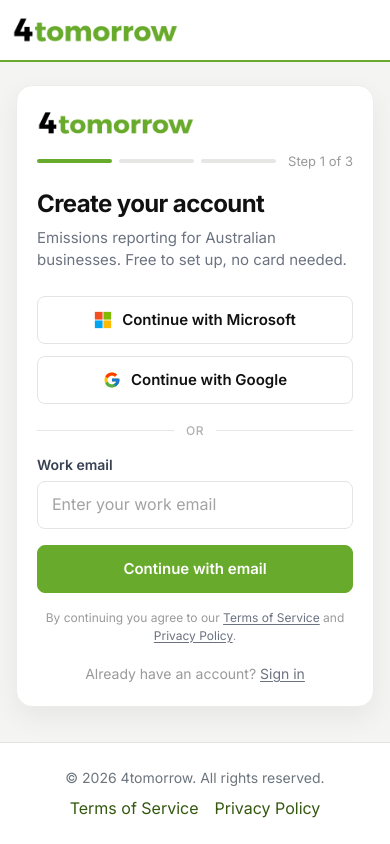
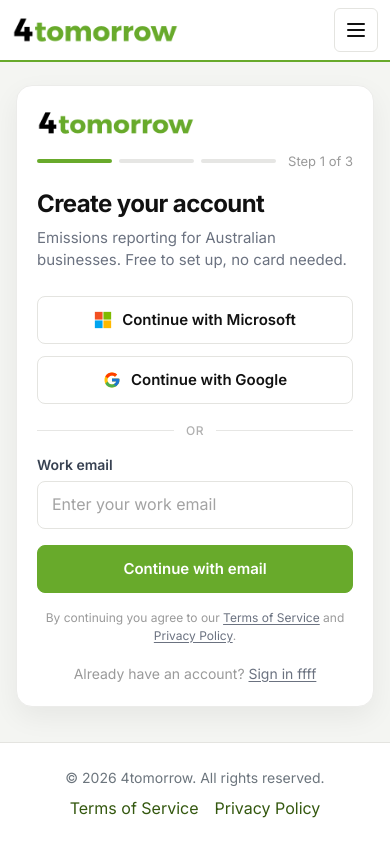
Before and after one commit to Deepaksharmadots/4tomorrow, a Next.js app in the folder client/: page / in a window 390 px wide. Built offline with nearby package versions, Linux system fonts and the light colour scheme.

Commit message:
Enhance Header component with responsive mobile menu functionality; add styles for navbar toggler and login button in globals.css; update SignupLegal component link text for clarity.

```diff
--- a/client/src/app/styles/globals.css
+++ b/client/src/app/styles/globals.css
@@ -57,8 +57,159 @@ body {
   border-bottom: 2px solid var(--brand-green) !important;
 }
 
+.navbar-toggler {
+  display: inline-flex;
+  align-items: center;
+  justify-content: center;
+  width: 2.75rem;
+  height: 2.75rem;
+  padding: 0;
+  border-color: var(--brand-line);
+}
+
 .navbar-toggler:focus {
   box-shadow: 0 0 0 0.25rem rgba(104, 170, 43, 0.35);
+}
+
+.menu-icon {
+  position: relative;
+  display: block;
+  width: 1.125rem;
+  height: 0.875rem;
+}
+
+.menu-icon span {
+  position: absolute;
+  left: 0;
+  width: 100%;
+  height: 2px;
+  background: var(--brand-ink);
+  border-radius: 1px;
+  transition:
+    transform 0.2s ease,
+    opacity 0.2s ease;
+}
+
+.menu-icon span:nth-child(1) {
+  top: 0;
+}
+
+.menu-icon span:nth-child(2) {
+  top: 6px;
+}
+
+.menu-icon span:nth-child(3) {
+  top: 12px;
+}
+
+.navbar-toggler.is-open .menu-icon span:nth-child(1) {
+  transform: translateY(6px) rotate(45deg);
+}
+
+.navbar-toggler.is-open .menu-icon span:nth-child(2) {
+  opacity: 0;
+}
+
+.navbar-toggler.is-open .menu-icon span:nth-child(3) {
+  transform: translateY(-6px) rotate(-45deg);
+}
+
+.nav-login {
+  display: inline-flex;
+  align-items: center;
+  justify-content: center;
+  min-height: 2.25rem;
+  padding: 0.35rem 0.95rem;
+  border: 1px solid var(--brand-green);
+  border-radius: 0.5rem;
+  color: var(--brand-link);
+  background: var(--brand-surface);
+  font-size: 0.9375rem;
+  font-weight: 600;
+  line-height: 1.2;
+  text-decoration: none;
+  transition:
+    background-color 0.15s ease,
+    border-color 0.15s ease,
+    color 0.15s ease;
+}
+
+.nav-login:hover {
+  color: var(--brand-ink);
+  background: var(--brand-green);
+  border-color: var(--brand-green);
+}
+
+.nav-login:focus-visible {
+  outline: none;
+  box-shadow: 0 0 0 0.25rem rgba(104, 170, 43, 0.35);
+}
+
+.site-header-bar {
+  display: flex;
+  align-items: center;
+  flex-wrap: nowrap;
+  width: 100%;
+  min-width: 0;
+}
+
+.site-header-bar .navbar-brand {
+  min-width: 0;
+  margin-right: auto;
+}
+
+.site-header-bar .navbar-toggler {
+  flex-shrink: 0;
+  margin-left: 0.75rem;
+}
+
+.site-nav {
+  display: flex;
+  align-items: center;
+  min-width: 0;
+  max-width: 100%;
+}
+
+@media (max-width: 991.98px) {
+  .site-header .navbar > .container {
+    align-items: stretch;
+  }
+
+  .site-header-bar {
+    position: relative;
+    z-index: 2;
+    flex: 0 0 100%;
+    background: var(--brand-surface);
+  }
+
+  .site-nav {
+    display: none;
+    flex: 0 0 100%;
+    width: 100%;
+  }
+
+  .site-nav.is-open {
+    display: block;
+  }
+
+  .nav-login {
+    width: 100%;
+    min-height: 2.75rem;
+  }
+}
+
+@media (min-width: 992px) {
+  .site-header-bar {
+    width: auto;
+  }
+
+  .site-header-bar .navbar-brand {
+    margin-right: 0;
+  }
+
+  .site-nav {
+    margin-left: auto;
+  }
 }
 
 .card {
--- a/client/src/components/Header.js
+++ b/client/src/components/Header.js
@@ -1,22 +1,97 @@
+"use client";
+
 import Link from "next/link";
+import { useEffect, useState } from "react";
+
+const MOBILE_MENU_QUERY = "(max-width: 991.98px)";
 
 export default function Header() {
+  const [open, setOpen] = useState(false);
+  const [isMobile, setIsMobile] = useState(false);
+
+  useEffect(() => {
+    const media = window.matchMedia(MOBILE_MENU_QUERY);
+
+    function sync() {
+      const mobile = media.matches;
+      setIsMobile(mobile);
+      if (!mobile) setOpen(false);
+    }
+
+    sync();
+    media.addEventListener("change", sync);
+    return () => media.removeEventListener("change", sync);
+  }, []);
+
+  useEffect(() => {
+    if (!open) return undefined;
+
+    function onPointerDown(event) {
+      if (!event.target.closest(".site-header")) setOpen(false);
+    }
+
+    function onKeyDown(event) {
+      if (event.key === "Escape") setOpen(false);
+    }
+
+    document.addEventListener("pointerdown", onPointerDown);
+    document.addEventListener("keydown", onKeyDown);
+    return () => {
+      document.removeEventListener("pointerdown", onPointerDown);
+      document.removeEventListener("keydown", onKeyDown);
+    };
+  }, [open]);
+
+  function closeMenu() {
+    setOpen(false);
+  }
+
+  const menuHidden = isMobile && !open;
+
   return (
-    <header>
+    <header className="site-header">
       <nav
         className="navbar navbar-expand-lg navbar-light bg-white border-bottom"
         data-bs-theme="light"
       >
         <div className="container">
-          <Link href="/" className="navbar-brand py-2 m-0">
+          <div className="site-header-bar">
+            <Link href="/" className="navbar-brand py-2 m-0" onClick={closeMenu}>
               <img
                 src="/images/4-tomorror-logo.png"
                 alt="4tomorrow"
                 className="brand-logo"
               />
             </Link>
-          <div className="collapse navbar-collapse" id="primaryNav">
-            <ul className="navbar-nav ms-lg-auto align-items-lg-center gap-lg-1 mb-2 mb-lg-0"></ul>
+            <button
+              type="button"
+              className={`navbar-toggler ms-auto${open ? " is-open" : ""}`}
+              aria-controls="primaryNav"
+              aria-expanded={open}
+              aria-label={open ? "Close menu" : "Open menu"}
+              onClick={() => setOpen((current) => !current)}
+            >
+              <span className="menu-icon" aria-hidden="true">
+                <span />
+                <span />
+                <span />
+              </span>
+            </button>
+          </div>
+          <div id="primaryNav" className={`site-nav${open ? " is-open" : ""}`}>
+            <div
+              className="site-nav-panel"
+              {...(menuHidden ? { inert: "" } : {})}
+            >
+              <Link
+                href="/login"
+                className="nav-login mt-3 mb-2 mt-lg-0 mb-lg-0"
+                tabIndex={menuHidden ? -1 : undefined}
+                onClick={closeMenu}
+              >
+                Login
+              </Link>
+            </div>
           </div>
         </div>
       </nav>
--- a/client/src/components/signup/SignupLegal.js
+++ b/client/src/components/signup/SignupLegal.js
@@ -6,7 +6,7 @@ export default function SignupLegal() {
         <a href="/privacy-policy">Privacy Policy</a>.
       </p>
       <p className="signup-signin">
-        Already have an account? <a href="/login">Sign in</a>
+        Already have an account? <a href="/login">Sign in ffff</a>
       </p>
     </div>
   );
```
Lines whose indentation alone changed are shown as unchanged.
